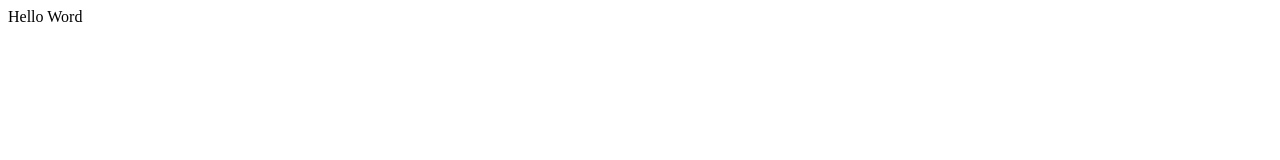
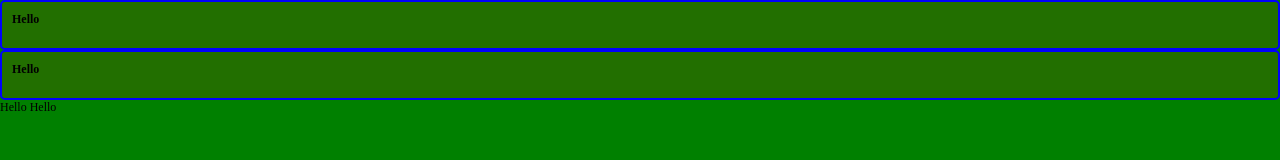
Before and after one commit to BrunoSan1991/responsividade-001, a plain HTML site: page index.html in a window 1280 px wide. Drawn offline with Linux system fonts and the light colour scheme.

Commit message:
alterações HTML e CSS

```diff
--- a/index.html
+++ b/index.html
@@ -1,15 +1,18 @@
 <!DOCTYPE html>
-<html lang="en">
+<html lang="pt-BR">
   <head>
-    <meta charset="UTF-8">
-    <meta http-equiv="X-UA-Compatible" content="IE=edge">
-    <meta name="viewport" content="width=device-width, initial-scale=1.0">
-    <title>responsividade</title>
-    <link href = "./styles.css" rel = "stylessheet" />
+    <meta charset="UTF-8" />
+    <meta http-equiv="X-UA-Compatible" content="IE=edge" />
+    <meta name="viewport" content="width=device-width, initial-scale=1.0" />
+    <title>Responsividade</title>
+    <link href="./styles.css" rel="stylesheet" />
   </head>
   <body>
     <main>
-    <div>Hello Word</div>
+      <div><h1>Hello</h1></div>
+      <div><h1>Hello</h1></div>
+      <span>Hello</span>
+      <span>Hello</span>
     </main>
   </body>
 </html>
--- a/styles.css
+++ b/styles.css
@@ -1,11 +1,64 @@
 * {
   margin: 0;
+  box-sizing: border-box;
 }
 div {
   background-color: #ff000022;
-  width: 200px;
+  width: 100%;
+
   height: 50px;
+  /* Aplicar margin em todos os lados igualmente */
+  /* margin: 10px; */
+
+  /* Aplicar margin no vertical e horizontal */
+  /* margin: 100px 200px; */
+
   /* Aplicar margin no top, right, bottom, left */
-  margin: 100px;
-  margin: 100px 200px;
+  /* margin: 10px 20px 30px 40px; */
+
+  /* Aplicar margin no top, horizontal e bottom */
+  /* margin: 10px 30px 40px; */
+
+  /* margin: 0 0 0 10px; */
+
+  /* margin-left: 10px;
+  margin-right: 10px;
+  margin-top: 10px;
+  margin-bottom: 10px; */
+
+  padding: 10px;
+  /* padding: 10px 20px; */
+  /* padding: 10px 20px 30px 40px; */
+  /* padding: 10px 30px 40px; */
+  /* padding: 0 0 0 10px; */
+  /* padding-left: 10px;
+  padding-right: 10px;
+  padding-top: 10px;
+  padding-bottom: 10px; */
+
+  border: 2px solid blue;
+  /* border-style: solid;
+  border-width: 10px;
+  border-color: red; */
+  border-radius: 5px;
+  font-size: 30px;
 }
+html {
+  font-size: 12px;
+}
+h1 {
+  /* font-size: 1em; */
+  font-size: 1rem;
+  /*
+  em
+  rem
+  %
+  vh
+  vw
+  */
+}
+main {
+  background-color: green;
+  height: 100vh;
+  width: 100vw;
+}
```
Lines whose indentation alone changed are shown as unchanged.
